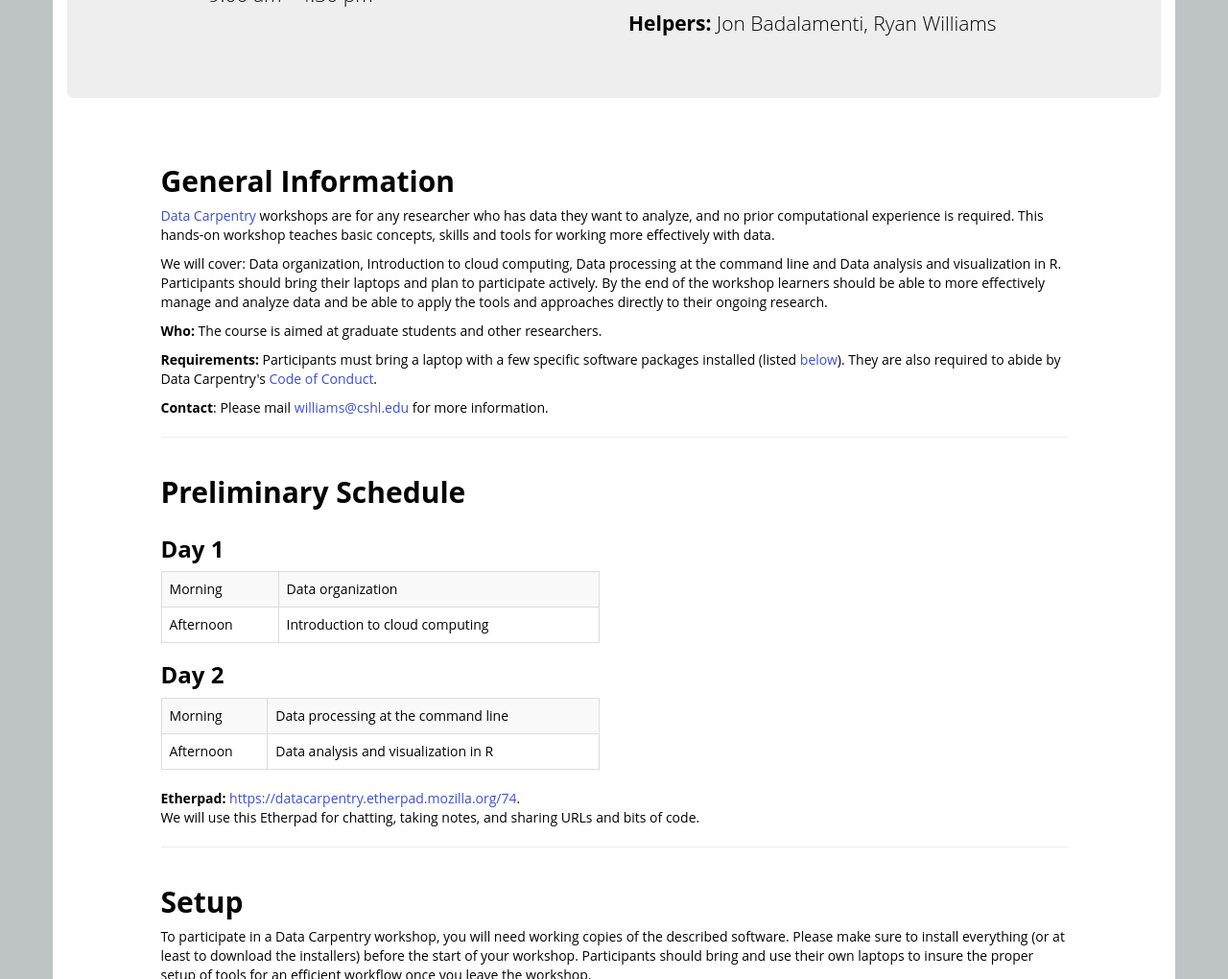
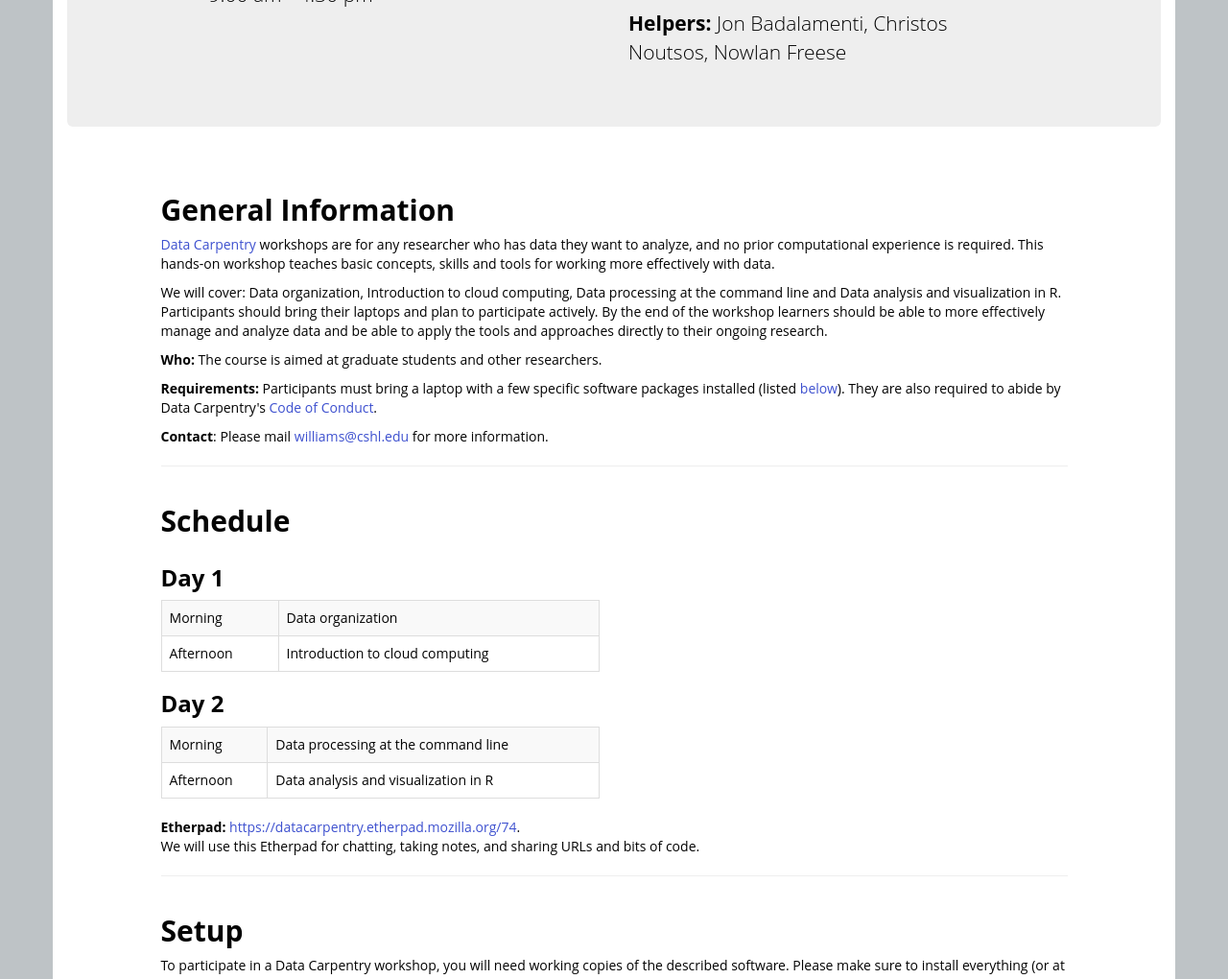
Before and after one commit to devbioinfoguy/2015-07-30-ASPB, a Jekyll site: the page built from index.html, in a window 1280 px wide and 1400 px high. Shown: the part 380-1400 px from the top of the window at 96% size. Built offline with Jekyll 4.4.1, drawn with Linux system fonts in a browser that asks for light colours; nearby versions of some CDN libraries; library files that are not in the unit come from our copies; some of the changed text lies outside the part shown.

Commit message:
Update index.html

```diff
--- a/index.html
+++ b/index.html
@@ -10,8 +10,8 @@
 humantime: 9:00 am - 4:30 pm
 startdate: 2015-07-30
 enddate: 2015-07-31
-instructor: ["Sheldon McKay", "Jason Williams"]
-helper: ["Jon Badalamenti", "Ryan Williams"]
+instructor: ["Sheldon McKay", "Jason Williams","Ryan Williams"]
+helper: ["Jon Badalamenti", "Christos Noutsos","Nowlan Freese"]
 contact: williams@cshl.edu
 etherpad: https://datacarpentry.etherpad.mozilla.org/74
 eventbrite:
@@ -136,7 +136,7 @@
   to match your plans.  You may also want to change 'Day 1' and 'Day
   2' to be actual dates or days of the week.
 -->
-<h2>Preliminary Schedule</h2>
+<h2>Schedule</h2>
 
 <div class="row">
   <div class="col-md-6">
```
